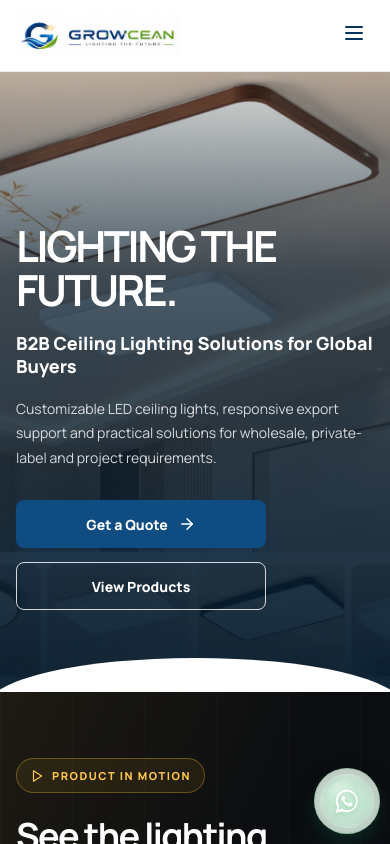
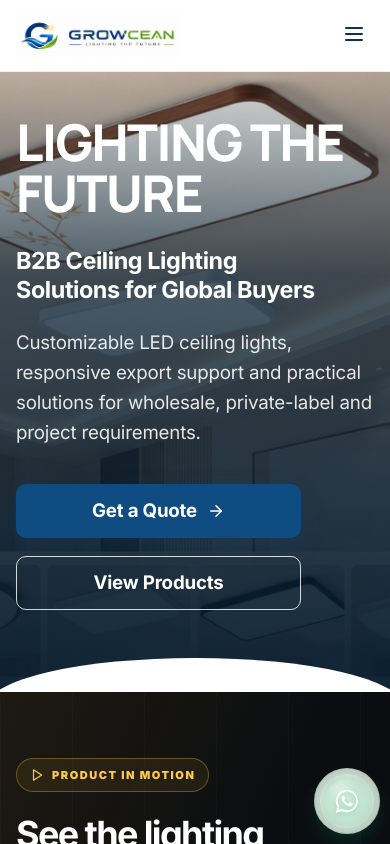
Before and after one commit to vancouver9866-eng/Website-Codex-Grow, a Next.js app: page / in a window 390 px wide. Shown: the top 844 px of the page. Built offline with nearby package versions, Linux system fonts and the light colour scheme.

Commit message:
Refine homepage hero typography

```diff
--- a/app/globals.css
+++ b/app/globals.css
@@ -13,7 +13,7 @@
 
 * { box-sizing: border-box; }
 html { scroll-behavior: smooth; }
-body { margin: 0; color: var(--ink); background: var(--white); font-family: var(--font-manrope), Arial, sans-serif; }
+body { margin: 0; color: var(--ink); background: var(--white); font-family: var(--font-inter), var(--font-manrope), "Helvetica Neue", Arial, sans-serif; }
 a { color: inherit; text-decoration: none; }
 button, input, select, textarea { font: inherit; }
 button { cursor: pointer; }
@@ -99,10 +99,12 @@ main[dir="rtl"] .language-menu > button { text-align: right; }
 .hero-image { object-fit: cover; object-position: center; }
 .hero-shade { position: absolute; inset: 0; background: linear-gradient(90deg, rgba(4,26,44,.93) 0%, rgba(4,26,44,.76) 35%, rgba(4,26,44,.1) 68%, rgba(4,26,44,.06) 100%); }
 .hero-content { position: relative; z-index: 2; padding-bottom: 36px; color: white; }
-.hero h1 { max-width: 700px; margin: 0 0 20px; font-size: clamp(52px, 6vw, 84px); line-height: .98; letter-spacing: -.055em; }
-.hero-lead { margin: 0 0 18px; font-size: clamp(19px, 2vw, 25px); line-height: 1.3; font-weight: 800; }
-.hero-copy { max-width: 620px; margin: 0; color: rgba(255,255,255,.82); font-size: 16px; line-height: 1.75; }
-.hero-actions { display: flex; gap: 14px; margin-top: 30px; }
+.hero h1 { max-width: 760px; margin: 0 0 28px; color: #fff; font-family: var(--font-manrope), var(--font-inter), sans-serif; font-size: clamp(72px, 7vw, 96px); line-height: .98; font-weight: 800; letter-spacing: -.035em; text-wrap: balance; }
+.hero-lead { max-width: 780px; margin: 0 0 24px; color: #fff; font-family: var(--font-inter), var(--font-manrope), sans-serif; font-size: clamp(30px, 3vw, 40px); line-height: 1.22; font-weight: 700; letter-spacing: -.02em; text-wrap: balance; }
+.hero-copy { max-width: 820px; margin: 0; color: rgba(255,255,255,.86); font-family: var(--font-inter), "Roboto", "Helvetica Neue", Arial, sans-serif; font-size: 22px; line-height: 1.62; font-weight: 400; letter-spacing: -.01em; }
+.hero-actions { display: flex; gap: 18px; margin-top: 36px; }
+.hero .button { min-height: 56px; padding-inline: 30px; border-radius: 10px; font-family: var(--font-inter), var(--font-manrope), sans-serif; font-size: clamp(18px, 2.5vw, 21px); line-height: 1; font-weight: 700; letter-spacing: -.01em; }
+.hero .button svg { flex: none; }
 .wave { position: absolute; z-index: 3; left: -3%; right: -3%; bottom: -88px; height: 145px; border-radius: 50% 50% 0 0 / 45% 45% 0 0; background: white; transform: rotate(-1deg); }
 
 .product-video-section { position: relative; padding: 92px 0 104px; overflow: hidden; color: white; background: #0b0d10; }
@@ -301,7 +303,11 @@ a.social-link:hover, a.social-link:focus-visible { color: #ffe39a; border-color:
   .hero-image { object-position: 68% center; }
   .hero-shade { background: linear-gradient(0deg, rgba(4,26,44,.95) 0%, rgba(4,26,44,.72) 67%, rgba(4,26,44,.15) 100%); }
   .hero-content { padding-bottom: 96px; }
-  .hero h1 { font-size: clamp(46px, 12vw, 68px); }
+  .hero h1 { max-width: 680px; margin-bottom: 28px; font-size: clamp(48px, 13vw, 58px); line-height: .99; letter-spacing: -.033em; }
+  .hero-lead { max-width: 620px; margin-bottom: 24px; font-size: clamp(22px, 5.8vw, 28px); line-height: 1.22; font-weight: 700; letter-spacing: -.018em; }
+  .hero-copy { max-width: 620px; font-size: clamp(18px, 4.6vw, 21px); line-height: 1.62; color: rgba(255,255,255,.88); }
+  .hero-actions { margin-top: 36px; gap: 18px; }
+  .hero .button { min-height: 54px; padding-inline: 28px; font-size: clamp(18px, 4.8vw, 20px); }
   .wave { bottom: -106px; height: 140px; border-radius: 50% 50% 0 0 / 34% 34% 0 0; transform: none; }
   .product-video-section { padding: 78px 0 86px; }
   .product-video-layout { grid-template-columns: 1fr; gap: 52px; }
@@ -335,10 +341,10 @@ a.social-link:hover, a.social-link:focus-visible { color: #ffe39a; border-color:
   .whatsapp-float svg { width: 28px; height: 28px; }
   .hero { min-height: 620px; }
   .hero-content { padding-bottom: 82px; }
-  .hero h1 { font-size: clamp(40px, 11vw, 48px); line-height: 1.02; }
-  .hero-lead { font-size: 18px; }
-  .hero-copy { font-size: 14px; }
-  .hero-actions { align-items: stretch; flex-direction: column; max-width: 250px; }
+  .hero h1 { max-width: 360px; margin-bottom: 28px; font-size: clamp(48px, 13vw, 58px); line-height: 1; letter-spacing: -.03em; }
+  .hero-lead { margin-bottom: 24px; font-size: clamp(22px, 6vw, 26px); line-height: 1.24; }
+  .hero-copy { font-size: clamp(18px, 4.8vw, 20px); line-height: 1.6; }
+  .hero-actions { align-items: stretch; flex-direction: column; max-width: 285px; margin-top: 36px; gap: 18px; }
   .product-video-section { padding: 66px 0 72px; }
   .product-video-copy h2 { font-size: 36px; }
   .product-video-intro { font-size: 14px; }
--- a/app/layout.tsx
+++ b/app/layout.tsx
@@ -1,5 +1,5 @@
 import type { Metadata } from "next";
-import { Manrope } from "next/font/google";
+import { Inter, Manrope } from "next/font/google";
 import { headers } from "next/headers";
 import { WhatsAppFloat } from "@/components/whatsapp-float";
 import "./globals.css";
@@ -8,6 +8,12 @@ const manrope = Manrope({
   subsets: ["latin"],
   display: "swap",
   variable: "--font-manrope",
+});
+
+const inter = Inter({
+  subsets: ["latin"],
+  display: "swap",
+  variable: "--font-inter",
 });
 
 export const metadata: Metadata = {
@@ -30,7 +36,7 @@ export default async function RootLayout({
 
   return (
     <html lang={htmlLang} dir={htmlDir}>
-      <body className={manrope.variable}>
+      <body className={`${manrope.variable} ${inter.variable}`}>
         {children}
         <WhatsAppFloat />
       </body>
--- a/lib/i18n.tsx
+++ b/lib/i18n.tsx
@@ -17,7 +17,7 @@ const translations = {
   en: {
     nav: ["Products", "OEM & Custom", "Applications", "Resources", "About Us"],
     quote: "Get a Quote",
-    heroTitle: <>LIGHTING THE<br />FUTURE.</>,
+    heroTitle: <>LIGHTING THE<br />FUTURE</>,
     heroLead: "B2B Ceiling Lighting Solutions for Global Buyers",
     heroCopy: "Customizable LED ceiling lights, responsive export support and practical solutions for wholesale, private-label and project requirements.",
     viewProducts: "View Products",
@@ -81,7 +81,7 @@ const translations = {
   es: {
     nav: ["Productos", "OEM y personalización", "Aplicaciones", "Recursos", "Nosotros"],
     quote: "Solicitar cotización",
-    heroTitle: <>LIGHTING THE<br />FUTURE.</>,
+    heroTitle: <>LIGHTING THE<br />FUTURE</>,
     heroLead: "Soluciones B2B de iluminación de techo para compradores globales",
     heroCopy: "Luminarias LED personalizables, soporte de exportación ágil y soluciones prácticas para mayoristas, marcas privadas y proyectos.",
     viewProducts: "Ver productos",
@@ -102,7 +102,7 @@ const translations = {
   },
   fr: {
     nav: ["Produits", "OEM et sur mesure", "Applications", "Ressources", "À propos"], quote: "Demander un devis",
-    heroTitle: <>LIGHTING THE<br />FUTURE.</>, heroLead: "Solutions B2B d’éclairage de plafond pour acheteurs internationaux",
+    heroTitle: <>LIGHTING THE<br />FUTURE</>, heroLead: "Solutions B2B d’éclairage de plafond pour acheteurs internationaux",
     heroCopy: "Plafonniers LED personnalisables, accompagnement export réactif et solutions concrètes pour grossistes, marques privées et projets.", viewProducts: "Voir les produits",
     productLabel: "GAMME DE PRODUITS", productTitle: "Un éclairage conçu autour de vos besoins", productIntro: "Des collections ciblées pour la distribution, le commerce et les projets.", explore: "Découvrir",
     products: [["Plafonniers LED","Éclairage performant en plusieurs dimensions pour le résidentiel et les projets."],["Plafonniers en saillie","Designs fins et discrets pour des intérieurs épurés."],["Plafonniers intelligents","Options de télécommande, application et réglage."],["Luminaires modernes","Formes et finitions décoratives pour maisons, hôtels et showrooms."],["Styles vintage et bois","Finitions chaleureuses pour collections régionales et retail."]],
@@ -119,7 +119,7 @@ const translations = {
   },
   ar: {
     nav: ["المنتجات", "التصنيع والتخصيص", "الاستخدامات", "الموارد", "من نحن"], quote: "اطلب عرض سعر",
-    heroTitle: <>LIGHTING THE<br />FUTURE.</>, heroLead: "حلول إضاءة سقفية B2B للمشترين حول العالم",
+    heroTitle: <>LIGHTING THE<br />FUTURE</>, heroLead: "حلول إضاءة سقفية B2B للمشترين حول العالم",
     heroCopy: "مصابيح سقف LED قابلة للتخصيص، ودعم سريع للتصدير، وحلول عملية لتجارة الجملة والعلامات الخاصة والمشاريع.", viewProducts: "عرض المنتجات",
     productLabel: "مجموعة المنتجات", productTitle: "إضاءة سقفية مصممة لاحتياجات المشتري", productIntro: "مجموعات مختارة للتوزيع والتجزئة والمشاريع التجارية.", explore: "استكشف المجموعة",
     products: [["مصابيح سقف LED","إضاءة عالية الكفاءة بمقاسات متعددة للمنازل والمشاريع."],["مصابيح سقفية سطحية","تصاميم نحيفة ومنخفضة الارتفاع للديكورات العصرية."],["مصابيح سقف ذكية","خيارات التحكم عن بُعد والتطبيق وضبط الإضاءة."],["مصابيح سقف حديثة","أشكال وتشطيبات للمنازل والفنادق وصالات العرض."],["طرازات كلاسيكية وخشبية","تشطيبات دافئة للمجموعات الإقليمية ومتاجر التجزئة."]],
@@ -136,7 +136,7 @@ const translations = {
   },
   ru: {
     nav: ["Продукция", "OEM и кастомизация", "Применение", "Ресурсы", "О компании"], quote: "Получить расчет",
-    heroTitle: <>LIGHTING THE<br />FUTURE.</>, heroLead: "B2B-решения для потолочного освещения по всему миру",
+    heroTitle: <>LIGHTING THE<br />FUTURE</>, heroLead: "B2B-решения для потолочного освещения по всему миру",
     heroCopy: "Настраиваемые LED-светильники, оперативная экспортная поддержка и практичные решения для опта, частных марок и проектов.", viewProducts: "Смотреть продукцию",
     productLabel: "АССОРТИМЕНТ", productTitle: "Потолочное освещение под задачи покупателя", productIntro: "Подборки для дистрибуции, розницы и коммерческих проектов.", explore: "Смотреть серию",
     products: [["LED-потолочные светильники","Энергоэффективные модели разных размеров для жилья и проектов."],["Накладные светильники","Тонкие модели для лаконичных интерьеров."],["Умные светильники","Пульт, приложение и регулируемые параметры света."],["Современные светильники","Декоративные формы и отделки для домов, отелей и шоурумов."],["Винтаж и дерево","Теплые отделки для региональных и розничных коллекций."]],
```
